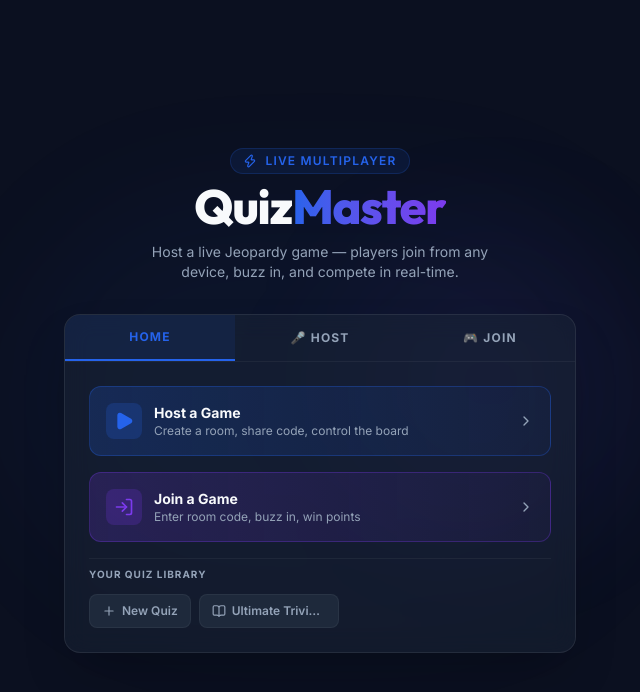
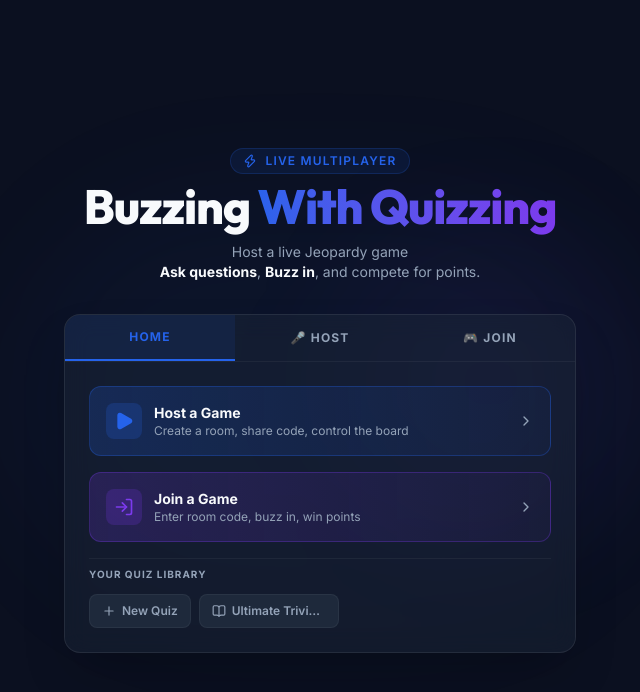
Before and after one commit to Meharsh7804/Jeopardy-Game, a React (Vite) app: page / in a window 1280 px wide. Shown: the top 692 px of the page, without its empty margins (320-960 px from the left). Built offline with nearby package versions, Linux system fonts and the light colour scheme.

Commit message:
Test version 1

```diff
--- a/src/components/HostRoom.tsx
+++ b/src/components/HostRoom.tsx
@@ -65,7 +65,7 @@ export const HostRoom: React.FC<HostRoomProps> = ({ onLeave }) => {
             <span className="font-display font-extrabold text-sm text-text-main">Q</span>
           </div>
           <div>
-            <h1 className="font-display font-extrabold text-base text-text-main leading-none">QuizMaster</h1>
+            <h1 className="font-display font-extrabold text-base text-text-main leading-none">Buzzing With Quizzing</h1>
             <p className="text-[10px] text-text-muted uppercase tracking-wider">Host View</p>
           </div>
         </div>
--- a/src/components/RoomLobby.tsx
+++ b/src/components/RoomLobby.tsx
@@ -72,10 +72,11 @@ export const RoomLobby: React.FC<RoomLobbyProps> = ({
             Live Multiplayer
           </div>
           <h1 className="text-5xl font-display font-extrabold text-text-main tracking-tight leading-none">
-            Quiz<span className="bg-gradient-to-r from-primary-accent to-secondary-accent bg-clip-text text-transparent">Master</span>
+            Buzzing<span className="bg-gradient-to-r from-primary-accent to-secondary-accent bg-clip-text text-transparent"> With Quizzing</span>
           </h1>
           <p className="text-text-muted text-sm max-w-sm mx-auto">
-            Host a live Jeopardy game — players join from any device, buzz in, and compete in real-time.
+            Host a live Jeopardy game <br></br>
+            <span className='font-bold text-text-main'>Ask questions</span>, <span className='font-bold text-text-main'>Buzz in</span>, and compete for points.
           </p>
         </div>
 
--- a/src/context/RoomContext.tsx
+++ b/src/context/RoomContext.tsx
@@ -152,17 +152,17 @@ export const RoomProvider: React.FC<{ children: React.ReactNode }> = ({ children
   // ── Host: open a question ─────────────────────────────────────────────────
   const openQuestion = useCallback(async (question: Question, categoryName: string) => {
     if (!roomCode) return;
-    const aq: ActiveQuestion = {
+    const aq: Partial<ActiveQuestion> = {
       questionId: question.id,
       categoryName,
       value: question.value,
       text: question.text,
       answer: question.answer,
       type: question.type,
-      mediaUrl: question.mediaUrl,
-      isDailyDouble: question.isDailyDouble,
       revealAnswer: false,
     };
+    if (question.mediaUrl) aq.mediaUrl = question.mediaUrl;
+    if (question.isDailyDouble) aq.isDailyDouble = question.isDailyDouble;
     await update(ref(db, `rooms/${roomCode}`), {
       activeQuestion: aq,
       buzz: null,
```
